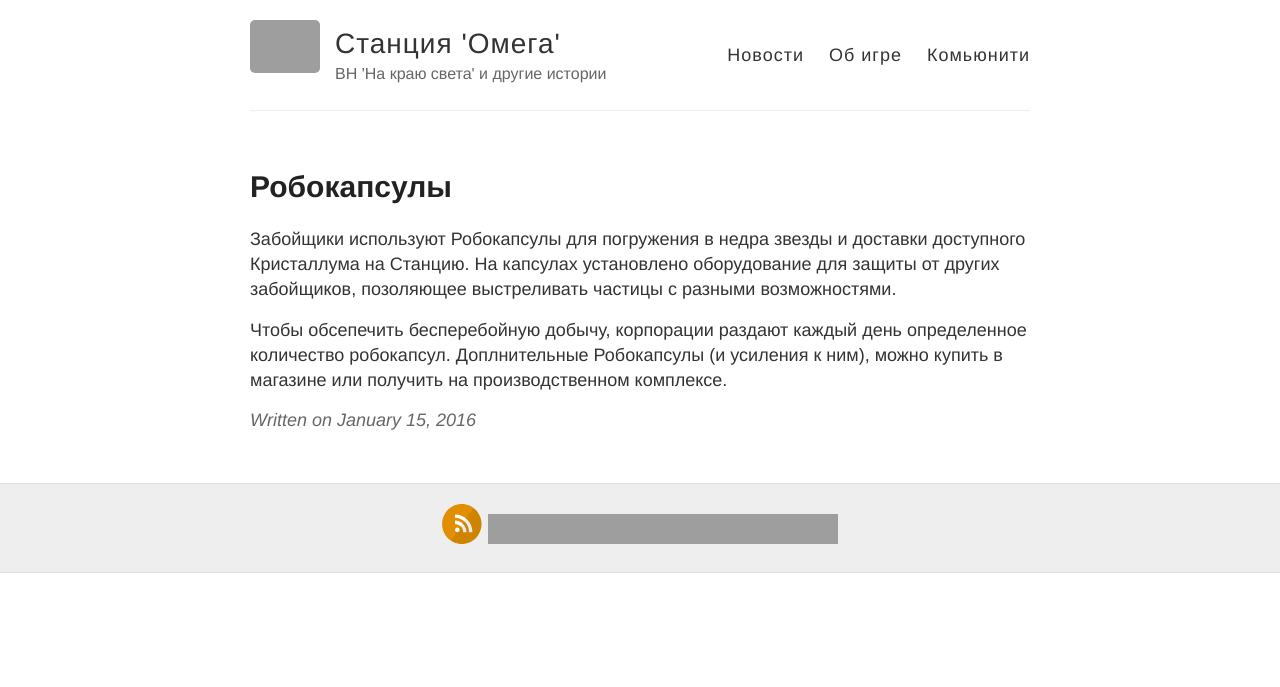
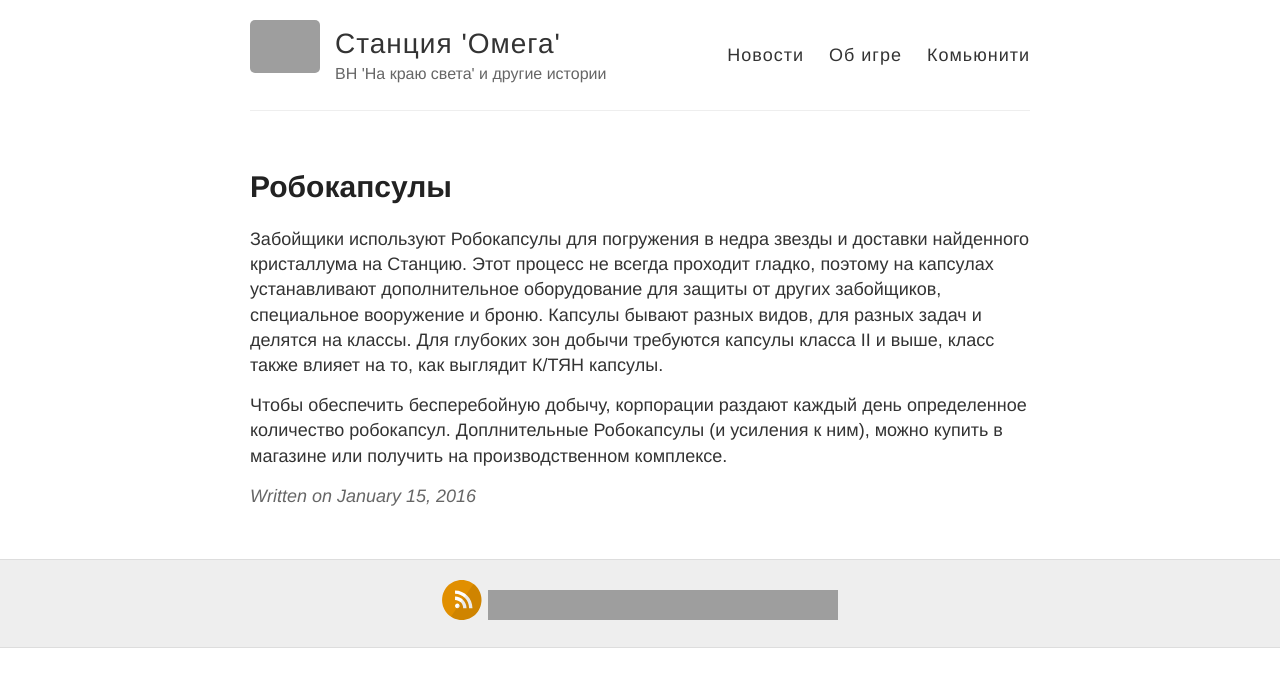
Before and after one commit to IPv6/kristallum, a Jekyll site: the page built from _posts/wiki-stuff/2016-1-15-ru-wiki-robocapsule-about.md, in a window 1280 px wide. Shown: the top 687 px of the page. Built offline with Jekyll 4.4.1, drawn with Linux system fonts in a browser that asks for light colours; comment, search, counter and statistics services are not loaded; grey boxes are pictures that could not be loaded.

Commit message:
new post

```diff
--- a/_posts/wiki-stuff/2016-1-15-ru-wiki-robocapsule-about.md
+++ b/_posts/wiki-stuff/2016-1-15-ru-wiki-robocapsule-about.md
@@ -3,6 +3,6 @@ layout: ru-post
 title: Робокапсулы
 ---
 
-Забойщики используют Робокапсулы для погружения в недра звезды и доставки доступного Кристаллума на Станцию. На капсулах установлено оборудование для защиты от других забойщиков, позоляющее выстреливать частицы с разными возможностями.
+Забойщики используют Робокапсулы для погружения в недра звезды и доставки найденного кристаллума на Станцию. Этот процесс не всегда проходит гладко, поэтому на капсулах устанавливают дополнительное оборудование для защиты от других забойщиков, специальное вооружение и броню. Капсулы бывают разных видов, для разных задач и делятся на классы. Для глубоких зон добычи требуются капсулы класса II и выше, класс также влияет на то, как выглядит К/ТЯН капсулы.
 
-Чтобы обсепечить бесперебойную добычу, корпорации раздают каждый день определенное количество робокапсул. Доплнительные Робокапсулы (и усиления к ним), можно купить в магазине или получить на производственном комплексе.
+Чтобы обеcпечить бесперебойную добычу, корпорации раздают каждый день определенное количество робокапсул. Доплнительные Робокапсулы (и усиления к ним), можно купить в магазине или получить на производственном комплексе.
```
Also changed, not shown: _posts/2016-09-26-ktan.md (added, +20 -0 lines), _posts/wiki-stuff/2016-1-15-ru-wiki-robocapsule-kchip.md (+1 -1 lines).
